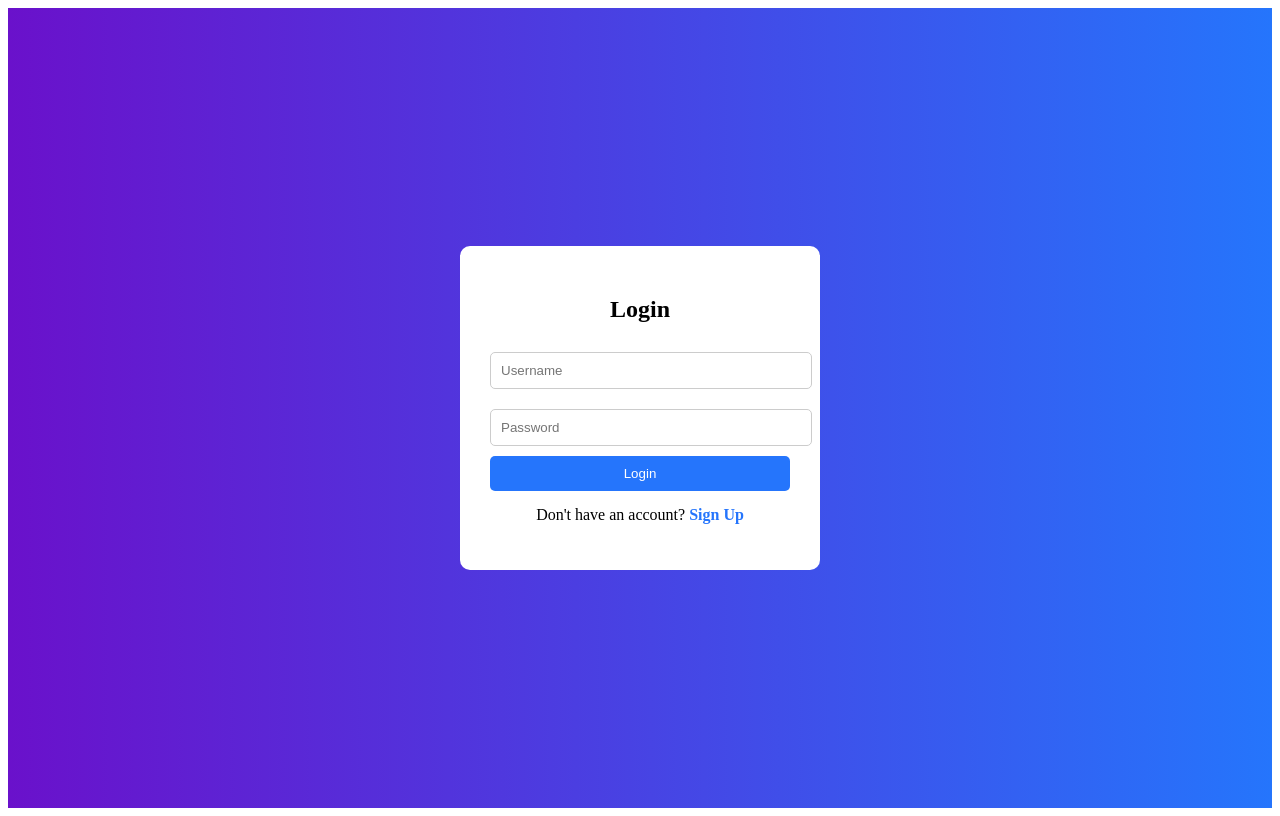
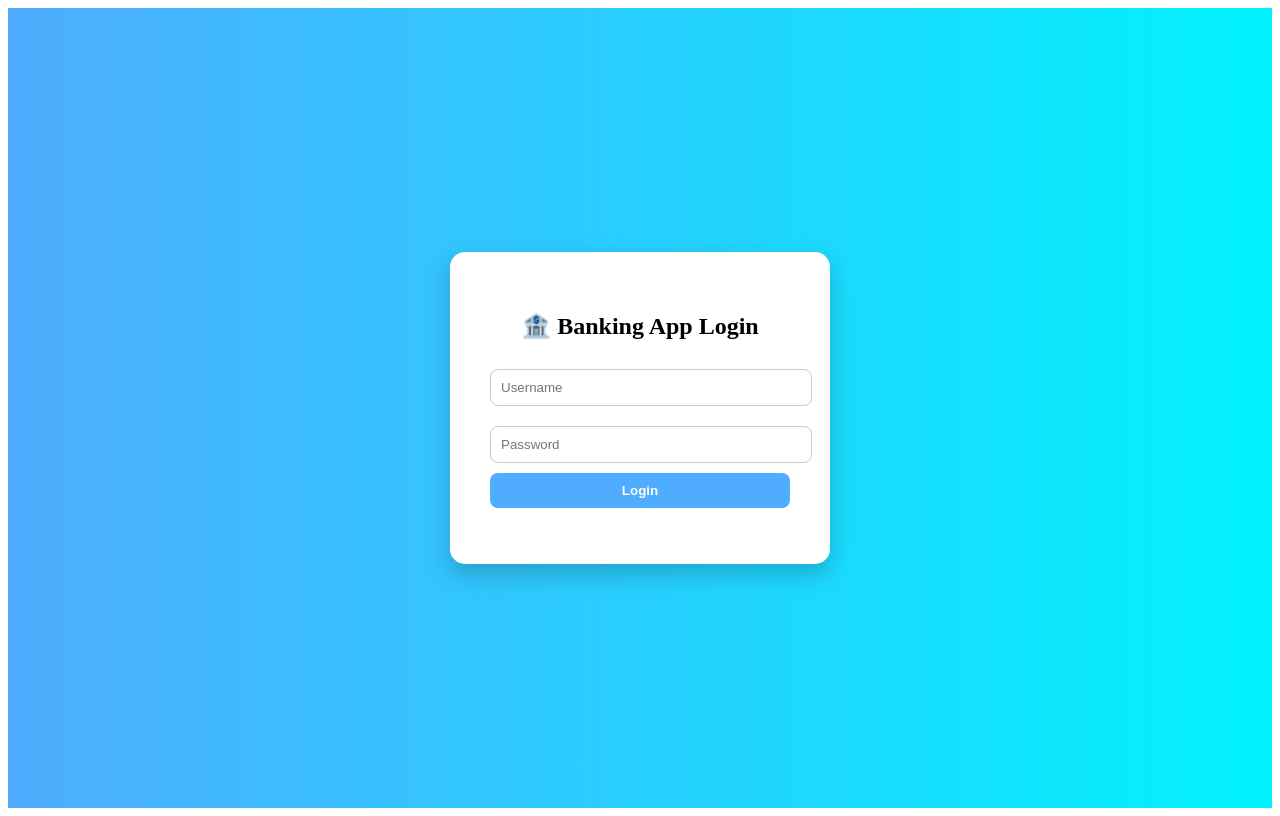
Before and after one commit to ssinghayu98/banking-app, a React (Create React App) app: page / in a window 1280 px wide. Built offline with nearby package versions, Linux system fonts and the light colour scheme.

Commit message:
Day 22: Full authentication + dashboard working

```diff
--- a/package.json
+++ b/package.json
@@ -7,9 +7,10 @@
     "@testing-library/jest-dom": "^6.9.1",
     "@testing-library/react": "^16.3.2",
     "@testing-library/user-event": "^13.5.0",
+    "jwt-decode": "^4.0.0",
     "react": "^19.2.5",
     "react-dom": "^19.2.5",
-    "react-router-dom": "^7.14.1",
+    "react-router-dom": "^7.14.2",
     "react-scripts": "5.0.1",
     "web-vitals": "^2.1.4"
   },
--- a/src/App.js
+++ b/src/App.js
@@ -1,4 +1,3 @@
-import React from "react";
 import { Routes, Route } from "react-router-dom";
 import Login from "./pages/Login";
 import Dashboard from "./pages/Dashboard";
--- a/src/pages/Dashboard.js
+++ b/src/pages/Dashboard.js
@@ -1,26 +1,28 @@
 import { useEffect, useState } from "react";
+import { jwtDecode } from "jwt-decode";
 
 function Dashboard() {
   const [balance, setBalance] = useState(null);
-  const [message, setMessage] = useState("");
-  const [loading, setLoading] = useState(true);
-
-  // 🔥 CHANGE THIS USERNAME IF NEEDED
-  const username = "admin2"; // ⚠️ must match DB exactly
+  const [username, setUsername] = useState("");
+  const [error, setError] = useState("");
 
   const fetchBalance = async () => {
     try {
-      setLoading(true);
-
       const token = localStorage.getItem("token");
 
+      // 🔐 Decode JWT
+      const decoded = jwtDecode(token);
+      const user = decoded.sub;
+
+      setUsername(user);
+
       const response = await fetch(
-        `http://localhost:8080/user/balance/${username}`,
+        `http://localhost:8080/user/balance/${user}`,
         {
           method: "GET",
           headers: {
             "Content-Type": "application/json",
-            Authorization: `Bearer ${token}`, // JWT
+            Authorization: `Bearer ${token}`,
           },
         }
       );
@@ -31,51 +33,65 @@ function Dashboard() {
 
       const data = await response.json();
 
-      setBalance(data.balance);
-      setMessage("✅ Data loaded successfully");
-    } catch (error) {
-      setMessage("❌ Something went wrong");
-    } finally {
-      setLoading(false);
+      setBalance(Number(data.balance));
+      setError("");
+    } catch (err) {
+      setError("❌ Failed to load data");
+      console.error(err);
     }
   };
 
   useEffect(() => {
-    fetchBalance();
+    const token = localStorage.getItem("token");
+
+    // 🔒 Protect route
+    if (!token) {
+      window.location.href = "/";
+    } else {
+      fetchBalance();
+    }
   }, []);
+
+  const handleLogout = () => {
+    localStorage.removeItem("token");
+    window.location.href = "/";
+  };
 
   return (
     <div style={styles.container}>
       <div style={styles.card}>
-        <h2>🏦 Dashboard</h2>
+        <h2>🏦 Banking Dashboard</h2>
 
-        {loading ? (
+        <p style={styles.welcome}>Welcome, {username}</p>
+
+        {error && <p style={styles.error}>{error}</p>}
+
+        {balance !== null ? (
+          <h1 style={styles.balance}>₹{balance}</h1>
+        ) : (
           <p>Loading...</p>
-        ) : (
-          <>
-            <h3 style={styles.balance}>
-              {balance !== null ? `₹${balance}` : "No Data"}
-            </h3>
+        )}
 
-            <p>{message}</p>
+        <button style={styles.button} onClick={fetchBalance}>
+          🔄 Refresh Balance
+        </button>
 
-            <button style={styles.button} onClick={fetchBalance}>
-              Refresh Balance
-            </button>
-          </>
-        )}
+        <button style={styles.logout} onClick={handleLogout}>
+          🚪 Logout
+        </button>
       </div>
     </div>
   );
 }
 
+// 🎨 STYLES
 const styles = {
   container: {
     height: "100vh",
     display: "flex",
     justifyContent: "center",
     alignItems: "center",
-    background: "linear-gradient(to right, #4facfe, #00f2fe)",
+    background: "linear-gradient(to right, #667eea, #764ba2)",
   },
   card: {
     background: "white",
@@ -83,20 +99,42 @@ const styles = {
     borderRadius: "15px",
     textAlign: "center",
     boxShadow: "0 10px 25px rgba(0,0,0,0.2)",
+    width: "300px",
+  },
+  welcome: {
+    marginBottom: "10px",
+    fontWeight: "bold",
   },
   balance: {
-    fontSize: "28px",
+    fontSize: "32px",
     margin: "20px 0",
   },
   button: {
-    padding: "10px 20px",
+    width: "100%",
+    padding: "10px",
+    marginTop: "10px",
+    background: "#667eea",
+    color: "white",
     border: "none",
-    background: "#4facfe",
-    color: "white",
     borderRadius: "8px",
     cursor: "pointer",
     fontWeight: "bold",
   },
+  logout: {
+    width: "100%",
+    padding: "10px",
+    marginTop: "10px",
+    background: "red",
+    color: "white",
+    border: "none",
+    borderRadius: "8px",
+    cursor: "pointer",
+    fontWeight: "bold",
+  },
+  error: {
+    color: "red",
+    marginTop: "10px",
+  },
 };
 
 export default Dashboard;
--- a/src/pages/Login.js
+++ b/src/pages/Login.js
@@ -1,153 +1,118 @@
 import { useState } from "react";
 
 function Login() {
-  const [isLogin, setIsLogin] = useState(true);
   const [username, setUsername] = useState("");
   const [password, setPassword] = useState("");
-  const [error, setError] = useState("");
+  const [message, setMessage] = useState("");
 
-  const handleLogin = async (e) => {
-    e.preventDefault();
-
+  const handleLogin = async () => {
     try {
-      const res = await fetch("http://localhost:8080/auth/login", {
+      const response = await fetch("http://localhost:8080/auth/login", {
         method: "POST",
         headers: {
-          "Content-Type": "application/json"
+          "Content-Type": "application/json",
         },
-        body: JSON.stringify({ username, password })
+        body: JSON.stringify({
+          username: username.trim(),
+          password: password.trim(),
+        }),
       });
 
-      const text = await res.text();
+      const data = await response.json();
+      console.log("LOGIN RESPONSE:", data);
 
-      if (text === "SUCCESS") {
-        localStorage.setItem("username", username);
+      // ✅ Since backend is fixed, token will be here
+      if (!data.token) {
+        setMessage("❌ Invalid Username or Password");
+        return;
+      }
+
+      // 🔐 Save JWT
+      localStorage.setItem("token", data.token);
+
+      // ✅ Success message
+      setMessage("✅ Login Successful!");
+
+      // 🔁 Redirect to dashboard
+      setTimeout(() => {
         window.location.href = "/dashboard";
-      } else {
-        setError("Invalid credentials");
-      }
-    } catch {
-      setError("Server error");
-    }
-  };
+      }, 1000);
 
-  const handleSignup = async (e) => {
-    e.preventDefault();
-
-    try {
-      const res = await fetch("http://localhost:8080/auth/register", {
-        method: "POST",
-        headers: {
-          "Content-Type": "application/json"
-        },
-        body: JSON.stringify({ username, password })
-      });
-
-      const text = await res.text();
-
-      if (text === "REGISTERED") {
-        setIsLogin(true);
-        setError("");
-        alert("Signup successful");
-      } else {
-        setError("Signup failed");
-      }
-    } catch {
-      setError("Server error");
+    } catch (error) {
+      console.error("LOGIN ERROR:", error);
+      setMessage("❌ Server error");
     }
   };
 
   return (
     <div style={styles.container}>
       <div style={styles.card}>
-        <h2>{isLogin ? "Login" : "Sign Up"}</h2>
+        <h2>🏦 Banking App Login</h2>
 
-        <form onSubmit={isLogin ? handleLogin : handleSignup}>
         <input
-            style={styles.input}
           type="text"
           placeholder="Username"
+          style={styles.input}
           value={username}
           onChange={(e) => setUsername(e.target.value)}
-            required
         />
 
         <input
-            style={styles.input}
           type="password"
           placeholder="Password"
+          style={styles.input}
           value={password}
           onChange={(e) => setPassword(e.target.value)}
-            required
         />
 
-          <button style={styles.button}>
-            {isLogin ? "Login" : "Sign Up"}
+        <button style={styles.button} onClick={handleLogin}>
+          Login
         </button>
-        </form>
 
-        {error && <p style={styles.error}>{error}</p>}
-
-        <p style={styles.toggle}>
-          {isLogin ? "Don't have an account?" : "Already have an account?"}
-          <span
-            style={styles.link}
-            onClick={() => {
-              setIsLogin(!isLogin);
-              setError("");
-            }}
-          >
-            {isLogin ? " Sign Up" : " Login"}
-          </span>
-        </p>
+        <p style={styles.message}>{message}</p>
       </div>
     </div>
   );
 }
 
+// 🎨 STYLES
 const styles = {
   container: {
     height: "100vh",
     display: "flex",
     justifyContent: "center",
     alignItems: "center",
-    background: "linear-gradient(to right, #6a11cb, #2575fc)"
+    background: "linear-gradient(to right, #4facfe, #00f2fe)",
   },
   card: {
-    background: "#fff",
-    padding: "30px",
-    borderRadius: "10px",
+    background: "white",
+    padding: "40px",
+    borderRadius: "15px",
+    textAlign: "center",
+    boxShadow: "0 10px 25px rgba(0,0,0,0.2)",
     width: "300px",
-    textAlign: "center"
   },
   input: {
     width: "100%",
     padding: "10px",
     margin: "10px 0",
-    borderRadius: "5px",
-    border: "1px solid #ccc"
+    borderRadius: "8px",
+    border: "1px solid #ccc",
   },
   button: {
     width: "100%",
     padding: "10px",
-    background: "#2575fc",
-    color: "#fff",
+    background: "#4facfe",
     border: "none",
-    borderRadius: "5px",
-    cursor: "pointer"
+    color: "white",
+    borderRadius: "8px",
+    cursor: "pointer",
+    fontWeight: "bold",
   },
-  error: {
-    color: "red",
-    marginTop: "10px"
+  message: {
+    marginTop: "15px",
+    fontWeight: "bold",
   },
-  toggle: {
-    marginTop: "15px"
-  },
-  link: {
-    color: "#2575fc",
-    cursor: "pointer",
-    fontWeight: "bold"
-  }
 };
 
 export default Login;
```
Also changed, not shown: 1 other file (tests, documents, lock files or other folders). Lines whose indentation alone changed are shown as unchanged.
